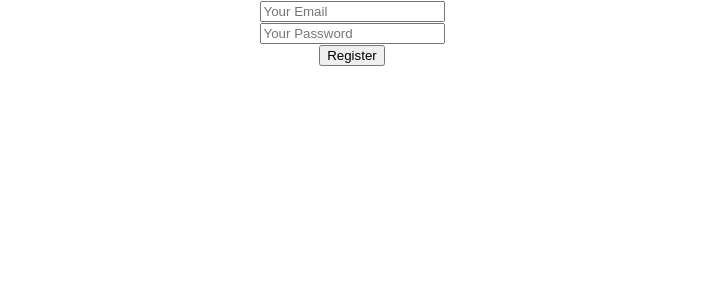
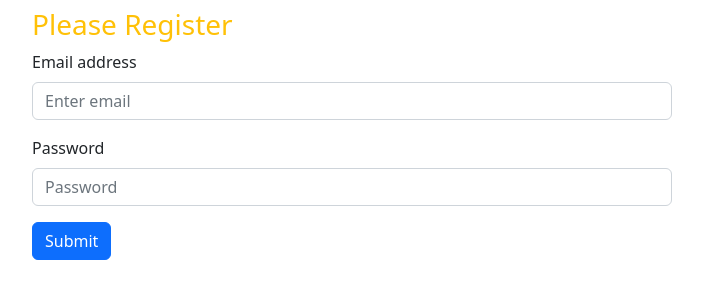
Before and after one commit to AlAminMiah4274/emailPassFormAuth, a React (Create React App) app: page / in a window 1280 px wide. Shown: the top 300 px of the page, without its empty margins (288-991 px from the left). Built offline with nearby package versions, Linux system fonts and the light colour scheme.

Commit message:
learnt react-bootstrap & bootstrap form

```diff
--- a/src/App.js
+++ b/src/App.js
@@ -2,6 +2,7 @@
 import { EmailAuthProvider, getAuth } from 'firebase/auth';
 import app from './Firebase/firebase.init';
 import Register from './components/Register';
+import ReactRegisterBootstrap from './components/ReactRegisterBootstrap';
 
 const auth = getAuth(app);
 
@@ -9,8 +10,9 @@
   const emailProvider = new EmailAuthProvider();
 
   return (
-    <div className="App">
+    <div className="">
       <Register></Register>
+      <ReactRegisterBootstrap></ReactRegisterBootstrap>
     </div>
   );
 }
--- /dev/null
+++ b/src/components/ReactRegisterBootstrap.js
@@ -0,0 +1,34 @@
+import React from 'react';
+import Button from 'react-bootstrap/Button';
+import Form from 'react-bootstrap/Form';
+
+const ReactRegisterBootstrap = () => {
+    const handleRgister = event => {
+        event.preventDefault();
+        const email = event.target.email.value;
+        const password = event.target.password.value;
+        console.log(email, password);
+    }
+
+    return (
+        <div className='w-50 mx-auto mt-2'>
+            <h3 className='text-warning'>Please Register</h3>
+            <Form onSubmit={handleRgister}>
+                <Form.Group className="mb-3" controlId="formBasicEmail">
+                    <Form.Label>Email address</Form.Label>
+                    <Form.Control type="email" name='email' placeholder="Enter email" />
+                </Form.Group>
+
+                <Form.Group className="mb-3" controlId="formBasicPassword">
+                    <Form.Label>Password</Form.Label>
+                    <Form.Control type="password" name='password' placeholder="Password" />
+                </Form.Group>
+                <Button variant="primary" type="submit">
+                    Submit
+                </Button>
+            </Form>
+        </div>
+    );
+};
+
+export default ReactRegisterBootstrap;
--- a/src/components/Register.js
+++ b/src/components/Register.js
@@ -19,13 +19,13 @@
 const Register = () => {
     return (
         <div>
-            <form onSubmit={handleRegister}>
+            {/* <form onSubmit={handleRegister}>
                 <input onBlur={handleEmailBlur} type="email" name="email" id="" placeholder='Your Email' />
                 <br />
                 <input onBlur={handlePasswordBlur} type="password" name="password" id="" placeholder='Your Password' />
                 <br />
                 <button type="submit">Register</button>
-            </form>
+            </form> */}
         </div>
     );
 };
--- a/src/index.js
+++ b/src/index.js
@@ -3,6 +3,7 @@
 import './index.css';
 import App from './App';
 import reportWebVitals from './reportWebVitals';
+import 'bootstrap/dist/css/bootstrap.min.css';
 
 const root = ReactDOM.createRoot(document.getElementById('root'));
 root.render(
```
